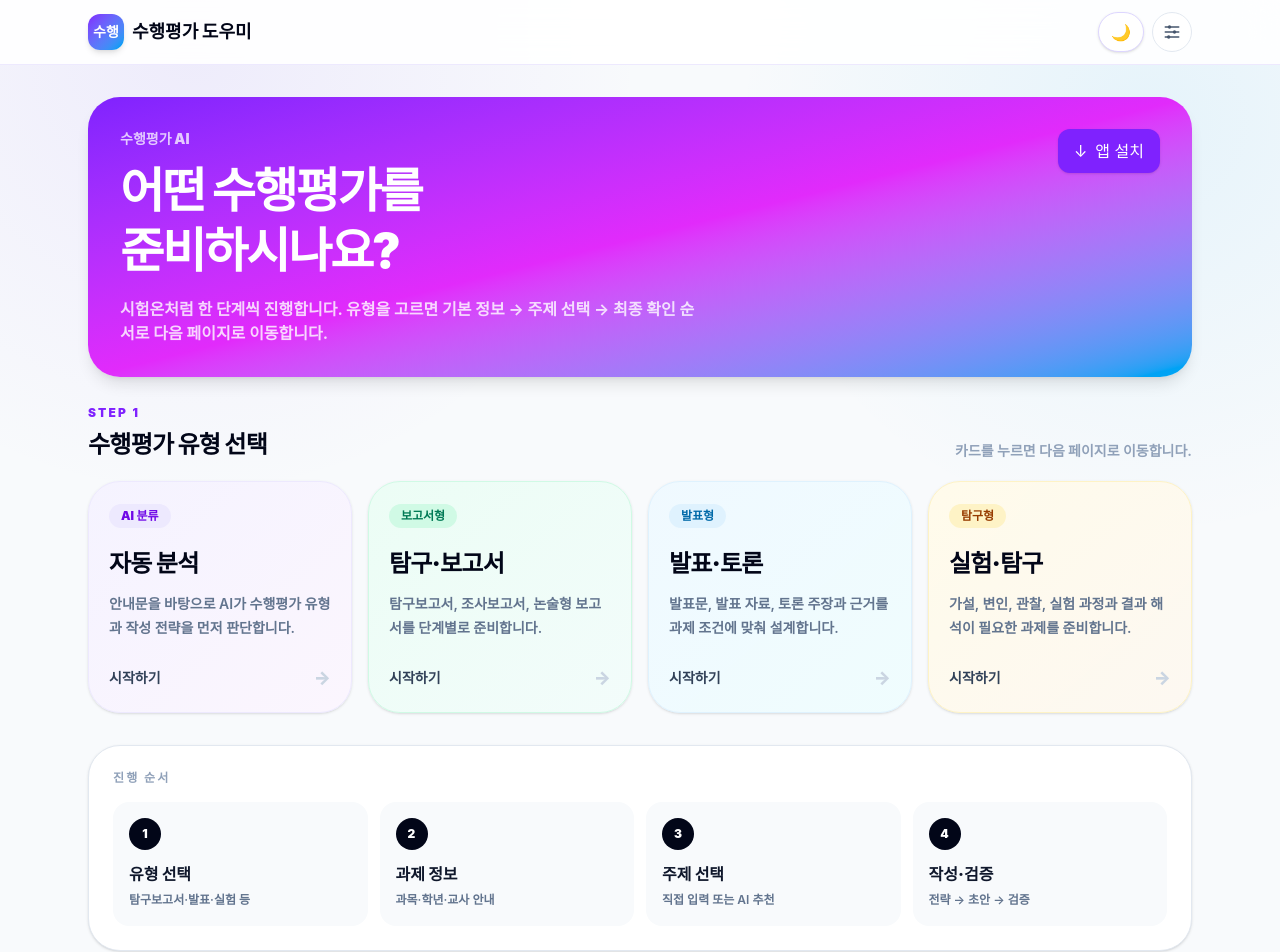
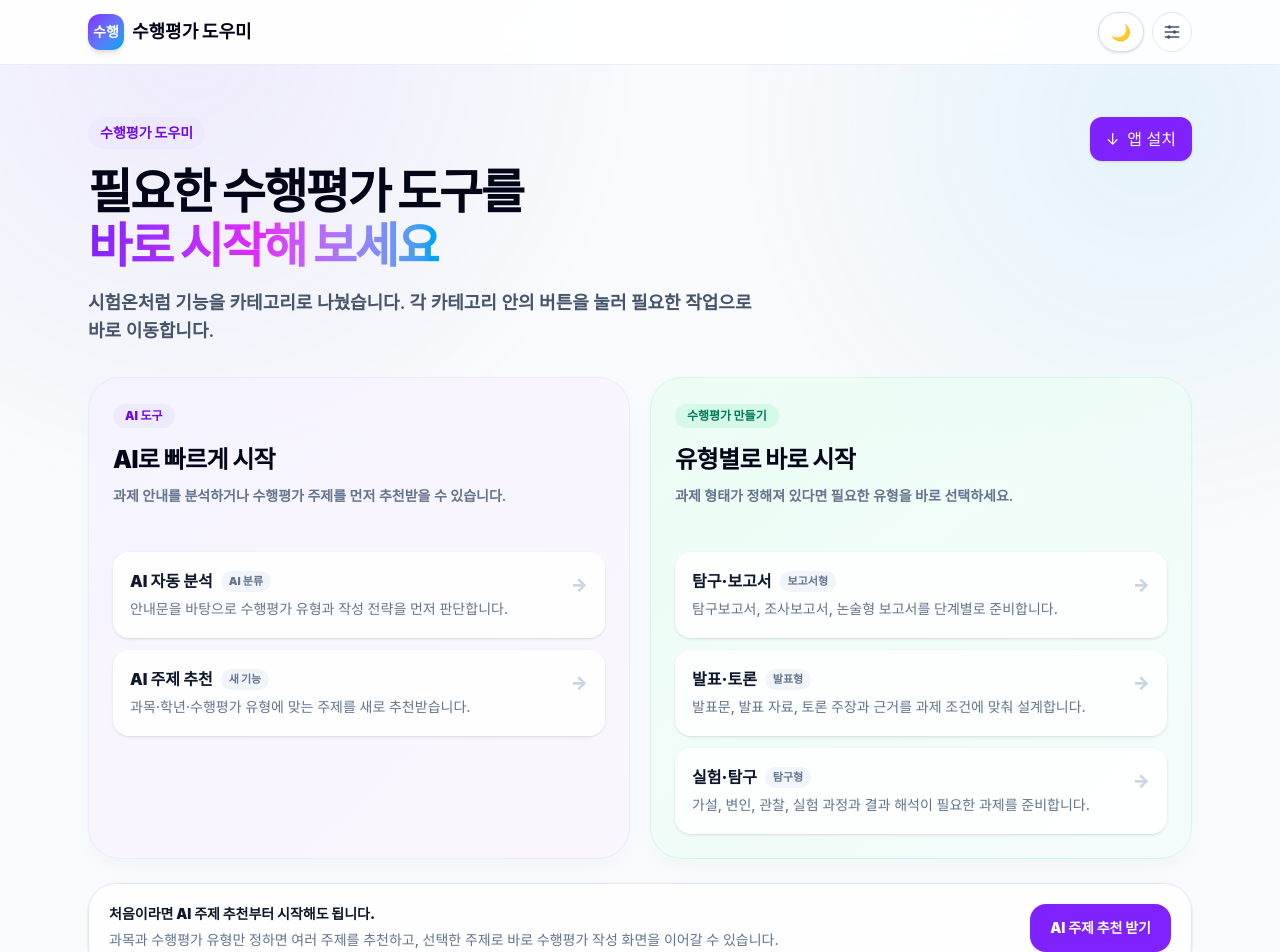
Before and after one commit to dy6553/performance-assessment-assistant, a Next.js app: page / in a window 1280 px wide. Shown: the top 952 px of the page. Built offline with nearby package versions, Linux system fonts and the light colour scheme.

Commit message:
feat: group home tools into categories

```diff
--- a/src/app/page.tsx
+++ b/src/app/page.tsx
@@ -1,92 +1,149 @@
 import Link from "next/link";
 
 import { InstallAppButton } from "@/components/install-app-button";
-import { assignmentTypeOptions } from "@/features/assessment/assessment-flow";
 
-const cardClass = {
-  auto: "from-violet-50 to-fuchsia-50/70 border-violet-100",
-  report: "from-emerald-50 to-teal-50/70 border-emerald-100",
-  presentation: "from-sky-50 to-cyan-50/70 border-sky-100",
-  experiment: "from-amber-50 to-orange-50/70 border-amber-100",
+const sections = [
+  {
+    eyebrow: "AI 도구",
+    title: "AI로 빠르게 시작",
+    description: "과제 안내를 분석하거나 수행평가 주제를 먼저 추천받을 수 있습니다.",
+    accent: "violet",
+    items: [
+      {
+        href: "/assignment/setup/auto",
+        title: "AI 자동 분석",
+        description: "안내문을 바탕으로 수행평가 유형과 작성 전략을 먼저 판단합니다.",
+        badge: "AI 분류",
+      },
+      {
+        href: "/topic-recommender",
+        title: "AI 주제 추천",
+        description: "과목·학년·수행평가 유형에 맞는 주제를 새로 추천받습니다.",
+        badge: "새 기능",
+      },
+    ],
+  },
+  {
+    eyebrow: "수행평가 만들기",
+    title: "유형별로 바로 시작",
+    description: "과제 형태가 정해져 있다면 필요한 유형을 바로 선택하세요.",
+    accent: "emerald",
+    items: [
+      {
+        href: "/assignment/setup/report",
+        title: "탐구·보고서",
+        description: "탐구보고서, 조사보고서, 논술형 보고서를 단계별로 준비합니다.",
+        badge: "보고서형",
+      },
+      {
+        href: "/assignment/setup/presentation",
+        title: "발표·토론",
+        description: "발표문, 발표 자료, 토론 주장과 근거를 과제 조건에 맞춰 설계합니다.",
+        badge: "발표형",
+      },
+      {
+        href: "/assignment/setup/experiment",
+        title: "실험·탐구",
+        description: "가설, 변인, 관찰, 실험 과정과 결과 해석이 필요한 과제를 준비합니다.",
+        badge: "탐구형",
+      },
+    ],
+  },
+] as const;
+
+const sectionClass = {
+  violet: "from-violet-50/90 to-fuchsia-50/60 border-violet-100",
+  emerald: "from-emerald-50/90 to-teal-50/60 border-emerald-100",
 } as const;
 
-const badgeClass = {
-  auto: "bg-violet-100 text-violet-700",
-  report: "bg-emerald-100 text-emerald-700",
-  presentation: "bg-sky-100 text-sky-700",
-  experiment: "bg-amber-100 text-amber-800",
+const eyebrowClass = {
+  violet: "bg-violet-100/80 text-violet-700",
+  emerald: "bg-emerald-100/80 text-emerald-700",
 } as const;
 
 export default function HomePage() {
   return (
     <main className="mx-auto min-h-screen max-w-6xl px-4 py-6 sm:px-6 sm:py-8">
-      <header className="rounded-[2rem] bg-gradient-to-br from-violet-600 via-fuchsia-500 to-sky-500 p-6 text-white shadow-lg sm:p-8">
+      <section className="pt-2 sm:pt-5">
         <div className="flex flex-wrap items-start justify-between gap-5">
           <div>
-            <p className="text-sm font-black text-white/75">수행평가 AI</p>
-            <h1 className="mt-3 text-3xl font-black leading-tight tracking-[-0.045em] sm:text-5xl">
-              어떤 수행평가를
+            <p className="inline-flex rounded-full bg-violet-100/80 px-3 py-1.5 text-sm font-extrabold text-violet-700">
+              수행평가 도우미
+            </p>
+            <h1 className="mt-4 text-[2.35rem] font-black leading-[1.13] tracking-[-0.045em] text-slate-950 sm:text-5xl">
+              필요한 수행평가 도구를
               <br />
-              준비하시나요?
+              <span className="bg-gradient-to-r from-violet-600 via-fuchsia-500 to-sky-500 bg-clip-text text-transparent">
+                바로 시작해 보세요
+              </span>
             </h1>
-            <p className="mt-4 max-w-xl text-sm font-bold leading-6 text-white/80 sm:text-base">
-              시험온처럼 한 단계씩 진행합니다. 유형을 고르면 기본 정보 → 주제 선택 → 최종 확인 순서로 다음 페이지로 이동합니다.
+            <p className="mt-4 max-w-2xl text-base font-semibold leading-7 text-slate-600 sm:text-lg">
+              시험온처럼 기능을 카테고리로 나눴습니다. 각 카테고리 안의 버튼을 눌러 필요한 작업으로 바로 이동합니다.
             </p>
           </div>
           <InstallAppButton />
         </div>
-      </header>
+      </section>
 
-      <section className="mt-7" aria-labelledby="assignment-type-title">
-        <div className="flex flex-wrap items-end justify-between gap-3">
-          <div>
-            <p className="text-xs font-black uppercase tracking-[0.18em] text-violet-600">STEP 1</p>
-            <h2 className="mt-2 text-2xl font-black tracking-[-0.03em] text-slate-950" id="assignment-type-title">
-              수행평가 유형 선택
-            </h2>
-          </div>
-          <p className="text-sm font-bold text-slate-400">카드를 누르면 다음 페이지로 이동합니다.</p>
-        </div>
+      <section className="mt-8 grid gap-5 lg:grid-cols-2" aria-label="수행평가 주요 기능">
+        {sections.map((section) => (
+          <article
+            className={`rounded-[2rem] border bg-gradient-to-br p-5 shadow-lg shadow-slate-100/70 sm:p-6 ${sectionClass[section.accent]}`}
+            key={section.title}
+          >
+            <span className={`inline-flex rounded-full px-3 py-1 text-xs font-black ${eyebrowClass[section.accent]}`}>
+              {section.eyebrow}
+            </span>
+            <h2 className="mt-4 text-2xl font-black tracking-[-0.025em] text-slate-950">{section.title}</h2>
+            <p className="mt-2 min-h-12 text-sm font-semibold leading-6 text-slate-500">{section.description}</p>
 
-        <div className="mt-5 grid gap-4 sm:grid-cols-2 lg:grid-cols-4">
-          {assignmentTypeOptions.map((item) => (
+            <div className="mt-5 grid gap-3">
+              {section.items.map((item) => (
                 <Link
-              className={`group min-h-56 rounded-[2rem] border bg-gradient-to-br p-5 shadow-sm transition hover:-translate-y-1 hover:shadow-lg active:scale-[0.99] ${cardClass[item.slug]}`}
-              href={`/assignment/setup/${item.slug}`}
-              key={item.slug}
+                  className="group rounded-2xl border border-white/90 bg-white/85 p-4 shadow-sm transition hover:-translate-y-0.5 hover:border-white hover:shadow-md active:scale-[0.99]"
+                  href={item.href}
+                  key={item.title}
                   prefetch
                 >
-              <span className={`inline-flex rounded-full px-3 py-1 text-xs font-black ${badgeClass[item.slug]}`}>
-                {item.eyebrow}
+                  <div className="flex items-start justify-between gap-3">
+                    <div className="min-w-0">
+                      <div className="flex flex-wrap items-center gap-2">
+                        <h3 className="font-black text-slate-900 group-hover:text-violet-700">{item.title}</h3>
+                        <span className="rounded-full bg-slate-100 px-2 py-0.5 text-[11px] font-black text-slate-500">
+                          {item.badge}
                         </span>
-              <h3 className="mt-5 text-2xl font-black tracking-[-0.03em] text-slate-950">{item.title}</h3>
-              <p className="mt-3 text-sm font-semibold leading-6 text-slate-500">{item.description}</p>
-              <div className="mt-6 flex items-center justify-between text-sm font-black text-slate-700">
-                <span>시작하기</span>
-                <span className="text-lg text-slate-300 transition group-hover:translate-x-1 group-hover:text-violet-600" aria-hidden="true">
+                      </div>
+                      <p className="mt-1 text-sm font-medium leading-6 text-slate-500">{item.description}</p>
+                    </div>
+                    <span
+                      className="mt-0.5 shrink-0 text-lg font-black text-slate-300 transition group-hover:translate-x-0.5 group-hover:text-violet-500"
+                      aria-hidden="true"
+                    >
                       →
                     </span>
                   </div>
                 </Link>
               ))}
             </div>
+          </article>
+        ))}
       </section>
 
-      <section className="mt-8 rounded-[2rem] border border-slate-200 bg-white p-5 shadow-sm sm:p-6" aria-label="진행 순서">
-        <p className="text-xs font-black uppercase tracking-[0.18em] text-slate-400">진행 순서</p>
-        <div className="mt-4 grid gap-3 sm:grid-cols-4">
-          {[
-            ["1", "유형 선택", "탐구보고서·발표·실험 등"],
-            ["2", "과제 정보", "과목·학년·교사 안내"],
-            ["3", "주제 선택", "직접 입력 또는 AI 추천"],
-            ["4", "작성·검증", "전략 → 초안 → 검증"],
-          ].map(([number, title, description]) => (
-            <div className="rounded-2xl bg-slate-50 p-4" key={number}>
-              <span className="grid size-8 place-items-center rounded-full bg-slate-950 text-xs font-black text-white">{number}</span>
-              <h3 className="mt-3 font-black text-slate-900">{title}</h3>
-              <p className="mt-1 text-xs font-semibold leading-5 text-slate-500">{description}</p>
+      <section className="mt-6 rounded-[1.75rem] border border-slate-200 bg-white/80 p-5 shadow-sm">
+        <div className="flex flex-wrap items-center justify-between gap-4">
+          <div>
+            <p className="text-sm font-black text-slate-900">처음이라면 AI 주제 추천부터 시작해도 됩니다.</p>
+            <p className="mt-1 text-sm font-medium leading-6 text-slate-500">
+              과목과 수행평가 유형만 정하면 여러 주제를 추천하고, 선택한 주제로 바로 수행평가 작성 화면을 이어갈 수 있습니다.
+            </p>
           </div>
-          ))}
+          <Link
+            className="inline-flex min-h-12 shrink-0 items-center rounded-2xl bg-violet-600 px-5 text-sm font-black text-white shadow-sm transition hover:bg-violet-700 active:scale-[0.98]"
+            href="/topic-recommender"
+            prefetch
+          >
+            AI 주제 추천 받기
+          </Link>
         </div>
       </section>
     </main>
```
Lines whose indentation alone changed are shown as unchanged.
